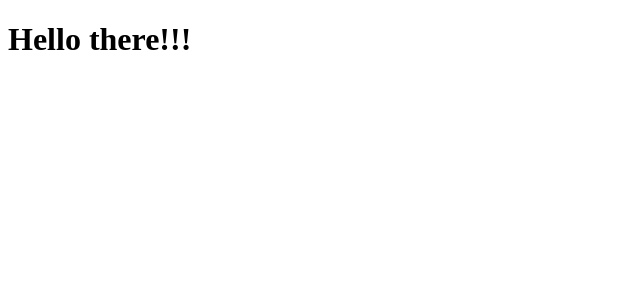
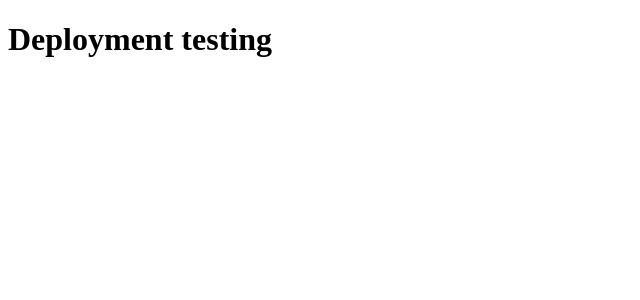
Before and after one commit to mateuszgrzelak/Personal-website, an Angular app: page / in a window 1280 px wide. Shown: the top 300 px of the page, without its empty margins (0-640 px from the left). Built offline with nearby package versions, Linux system fonts and the light colour scheme.

Commit message:
deployment testing

```diff
--- a/src/app/app.component.html
+++ b/src/app/app.component.html
@@ -1 +1 @@
-<h1 id="greeting">Hello there!!!</h1>
+<h1 id="greeting">Deployment testing</h1>
```
Also changed, not shown: 1 other file (tests, documents, lock files or other folders).
